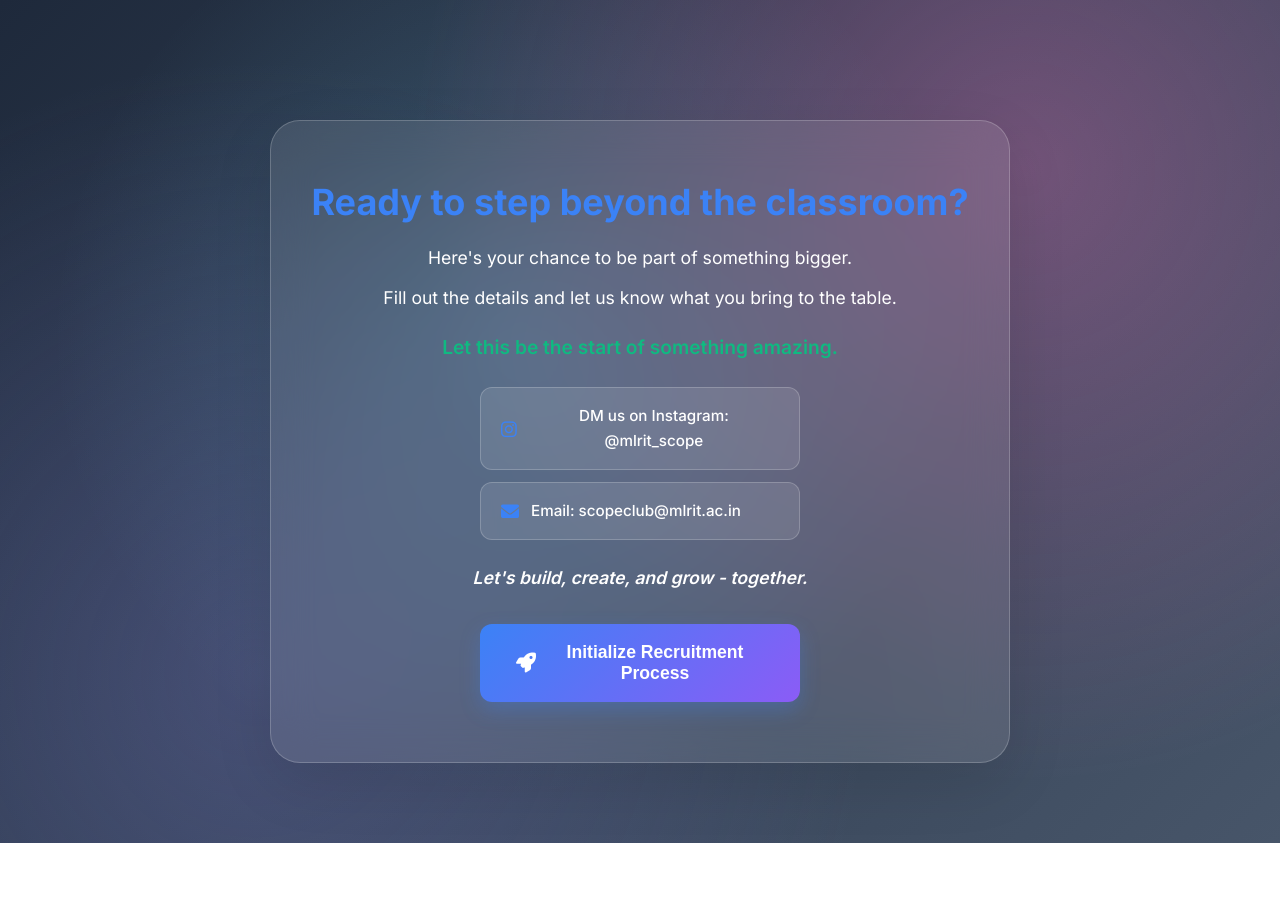
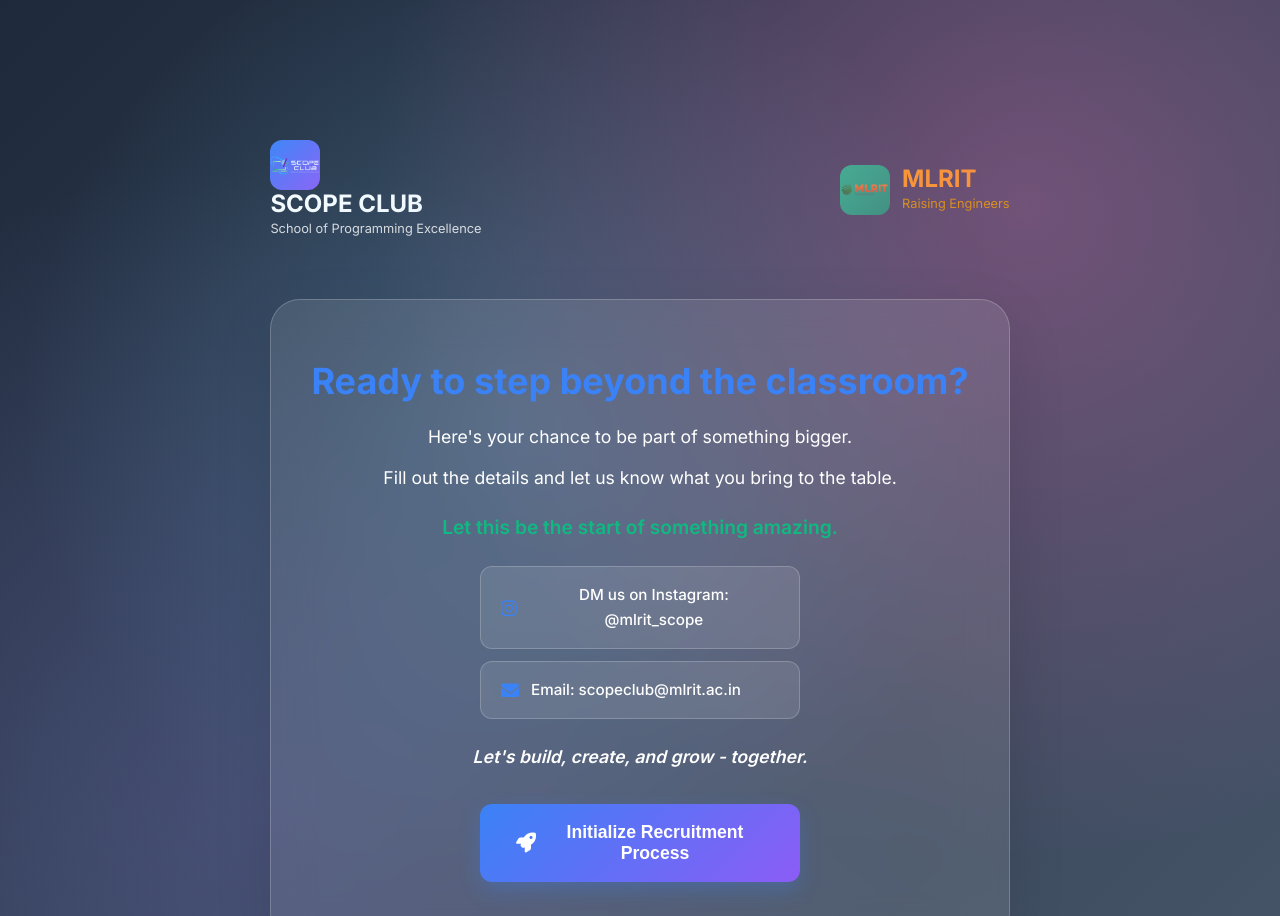
Before and after one commit to jbreddy1/scope-recruitments, a plain HTML site: page landing.html in a window 1280 px wide. Shown: the top 916 px of the page. Before the commit the page ends 843 px from the top, so only its background shows below. Drawn offline with Linux system fonts and the light colour scheme.

Commit message:
Replace Font Awesome icons with actual SCOPE and MLRIT logos

```diff
--- a/landing.html
+++ b/landing.html
@@ -10,10 +10,33 @@
 </head>
 <body>
 
-
     <!-- Landing Section -->
     <section class="landing-section">
         <div class="container">
+            <!-- Header with Logos -->
+            <div class="header-logos">
+                <div class="logo-section">
+                    <div class="scope-logo">
+                        <div class="logo-icon">
+                            <img src="scope_logo.png" alt="SCOPE Club Logo" class="logo-image">
+                        </div>
+                        <div class="logo-text">
+                            <h2>SCOPE CLUB</h2>
+                            <p>School of Programming Excellence</p>
+                        </div>
+                    </div>
+                </div>
+                <div class="mlrit-logo">
+                    <div class="logo-icon">
+                        <img src="mlrit_logo.png" alt="MLRIT Logo" class="logo-image">
+                    </div>
+                    <div class="logo-text">
+                        <h2>MLRIT</h2>
+                        <p>Raising Engineers</p>
+                    </div>
+                </div>
+            </div>
+
             <div class="landing-content">
                 <h2>Ready to step beyond the classroom?</h2>
                 <p>Here's your chance to be part of something bigger.</p>
--- a/styles.css
+++ b/styles.css
@@ -90,6 +90,14 @@
     justify-content: center;
     font-size: 24px;
     color: white;
+    overflow: hidden;
+}
+
+.logo-image {
+    width: 100%;
+    height: 100%;
+    object-fit: contain;
+    border-radius: 12px;
 }
 
 .scope-logo .logo-icon {
```
Also changed, not shown: index.html (+2 -2 lines), mlrit_logo.png (added), scope_logo.png (added).
